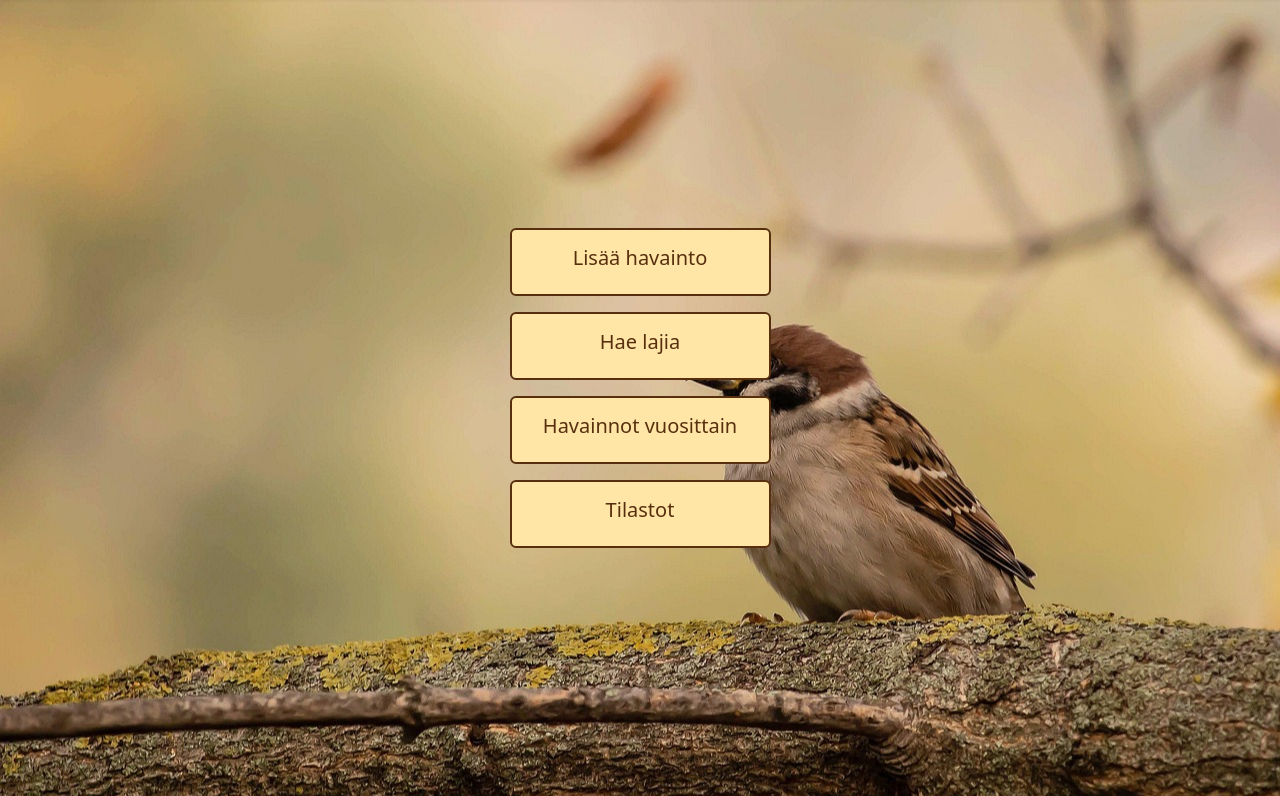
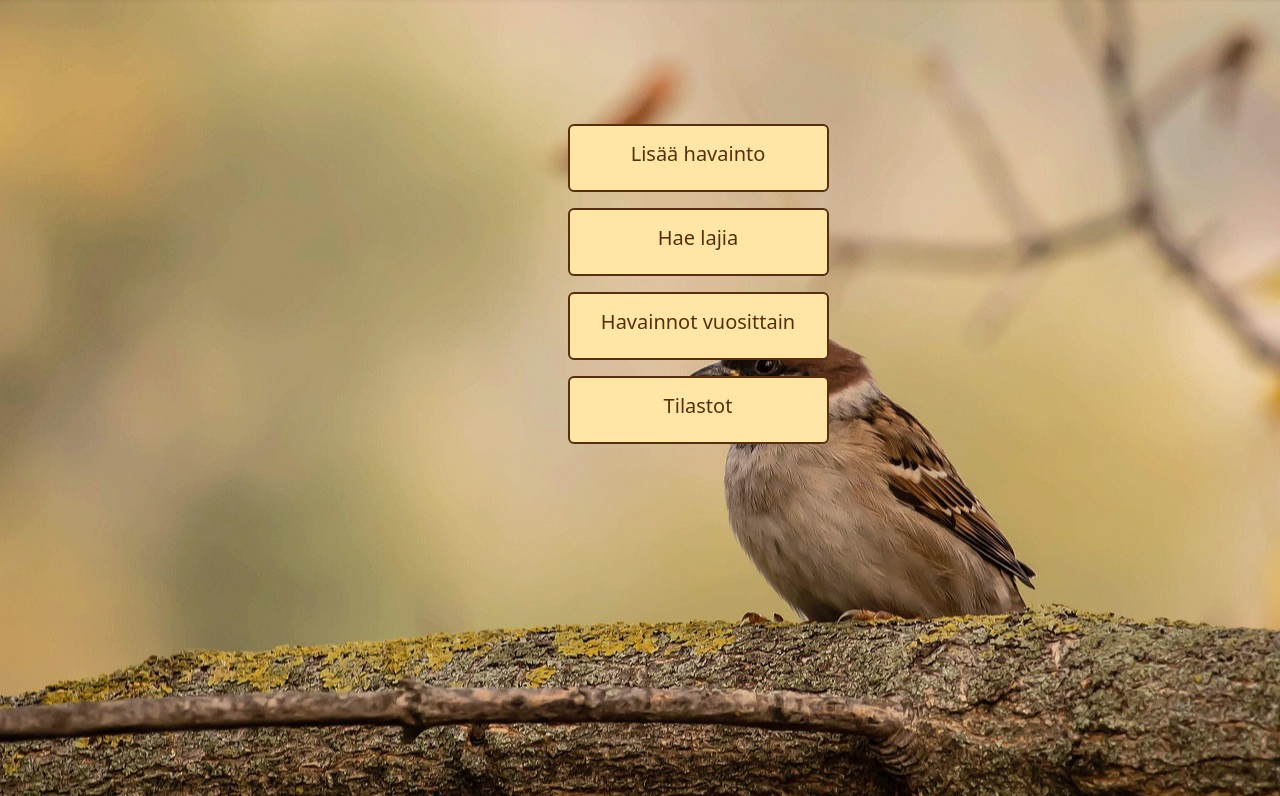
Before and after one commit to Team-Tanja/havis, a plain HTML site: page index.html in a window 1280 px wide. Shown: the part 64-860 px from the top of the page. Drawn offline with nearby package versions, Linux system fonts and the light colour scheme.

Commit message:
Valikon sijainti

```diff
--- a/index.html
+++ b/index.html
@@ -13,8 +13,8 @@
     <nav class="navbar custom-navbar fixed-top">
         <a href="index.html" class="navbar-brand">Havaintovihko</a>
     </nav>
-    <section class="hero">
-        <div class="container my-5">
+    <section class="hero hero-index">
+        <div class="container my-5 hero-cards">
             <div class="row justify-content-center">
                 <div class="col-12 col-sm-6 col-md-4 col-lg-3">
 
--- a/tyylit.css
+++ b/tyylit.css
@@ -40,8 +40,19 @@ body {
     justify-content: center;
 }
 
-#havainto-card {
-    margin-top: 50px;
+.hero-index {
+    background-image: url(kuvat/bird.jpg);
+    background-size: cover;
+    background-position: center;
+    min-height: 100vh;
+    display: flex;
+    align-items: flex-start;
+    justify-content: flex-start;
+    padding-top: 80px;
+}
+
+.hero-cards {
+    margin-left: 10%;
 }
 
 .container {
```
Also changed, not shown: stats.html (+1 -1 lines), kuvat/pollo.jpg (deleted).
